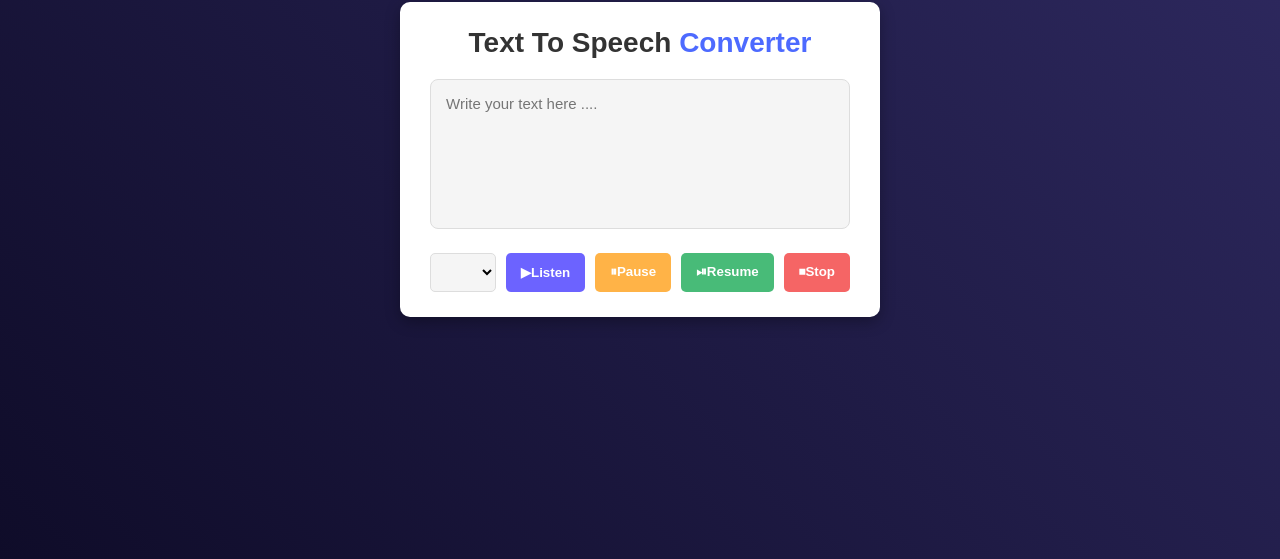
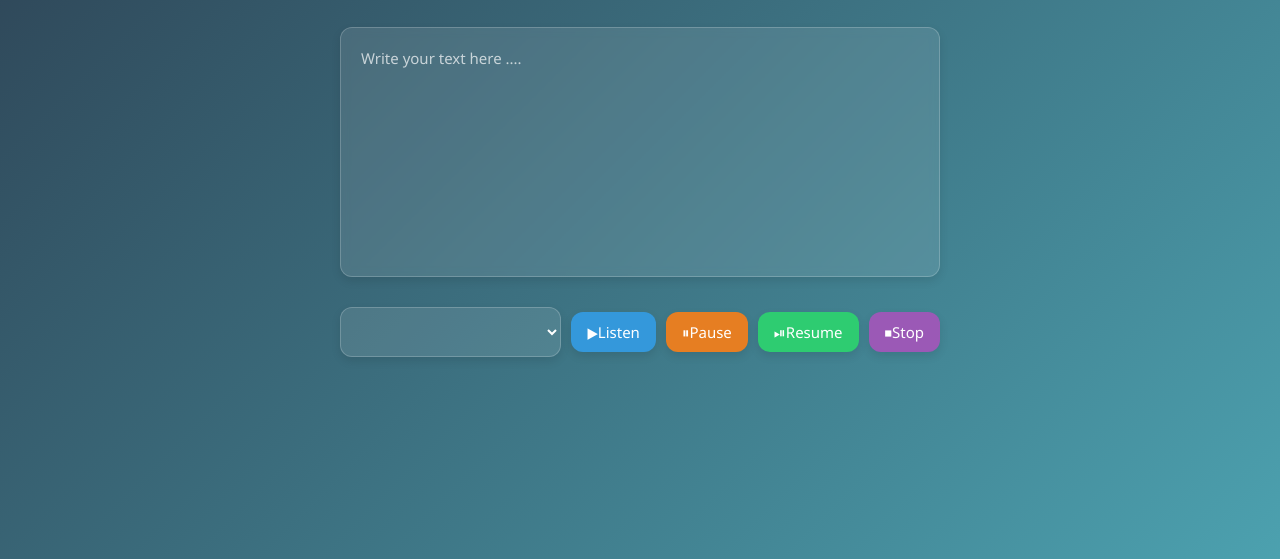
Before and after one commit to Shubhankar1211/Text-to-voice-converter, a plain HTML site: page index.html in a window 1280 px wide. Shown: the part 241-800 px from the top of the page. Drawn offline with Linux system fonts and the light colour scheme.

Commit message:
imporved the css of the proejct

```diff
--- a/style.css
+++ b/style.css
@@ -1,157 +1,146 @@
 * {
   margin: 0;
   padding: 0;
+  font-family: 'Segoe UI', Tahoma, Geneva, Verdana, sans-serif;
   box-sizing: border-box;
-  font-family: Arial, sans-serif;
 }
 
 body {
+  width: 100%;
+  min-height: 100vh;
+  background: linear-gradient(135deg, #2c3e50, #4ca1af);
   display: flex;
+  justify-content: center;
   align-items: center;
-  justify-content: center;
-  min-height: 100vh;
-  background: linear-gradient(45deg, #0f0c29, #302b63);
+  flex-direction: column;
+  padding: 15px;
 }
 
 .container {
-  width: 480px;
-  padding: 25px 30px;
-  background: #ffffff;
-  border-radius: 10px;
-  box-shadow: 0 5px 15px rgba(0, 0, 0, 0.3);
-  transition: transform 0.3s;
-}
-
-.container:hover {
-  transform: translateY(-5px);
+  width: 100%;
+  max-width: 600px;
+  display: flex;
+  justify-content: center;
+  align-items: center;
+  flex-direction: column;
 }
 
 h1 {
-  font-size: 28px;
-  font-weight: bold;
+  font-size: 2.5rem;
+  font-weight: 500;
+  margin: -30px 0 40px;
+  color: white;
   text-align: center;
-  margin-bottom: 20px;
-  color: #333;
 }
 
 h1 span {
-  color: #4d6aff;
-  border-bottom: 2px solid transparent;
-  transition: border-color 0.3s;
-}
-
-.container:hover h1 span {
-  border-color: #4d6aff;
+  color: #3dffc3;
 }
 
 textarea {
   width: 100%;
-  height: 150px;
-  background: #f5f5f5;
-  color: #333;
+  height: 250px;
+  background: rgba(255, 255, 255, 0.1);
+  color: #fff;
   font-size: 15px;
-  padding: 15px;
-  border-radius: 8px;
-  border: 1px solid #ddd;
-  outline: none;
+  border: 1px solid rgba(255, 255, 255, 0.2);
+  outline: 0;
+  padding: 20px;
+  border-radius: 12px;
   resize: none;
-  margin-bottom: 20px;
-  transition: border-color 0.3s, background-color 0.3s;
+  margin-bottom: 30px;
+  box-shadow: 0 4px 10px rgba(0, 0, 0, 0.1);
+  backdrop-filter: blur(5px);
 }
 
-textarea:focus {
-  border-color: #4d6aff;
-  background-color: #ffffff;
+textarea::placeholder {
+  color: rgba(255, 255, 255, 0.7);
 }
 
 .row {
+  width: 100%;
   display: flex;
+  align-items: center;
+  gap: 10px;
   flex-wrap: wrap;
-  gap: 10px;
 }
 
 select {
   flex: 1;
-  padding: 10px;
-  border-radius: 5px;
-  border: 1px solid #ddd;
-  background: #f5f5f5;
-  outline: none;
-  cursor: pointer;
-  transition: border-color 0.3s;
-}
-
-select:hover {
-  border-color: #4d6aff;
+  min-width: 120px;
+  color: #fff;
+  background: rgba(255, 255, 255, 0.1);
+  height: 50px;
+  padding: 0 20px;
+  outline: 0;
+  border: 1px solid rgba(255, 255, 255, 0.2);
+  border-radius: 12px;
+  box-shadow: 0 4px 10px rgba(0, 0, 0, 0.1);
 }
 
 button {
-  padding: 10px 15px;
-  border-radius: 5px;
-  border: none;
-  font-weight: bold;
+  color: #fff;
+  font-size: 15px;
+  padding: 10px 16px;
+  border-radius: 12px;
+  border: 0;
+  outline: 0;
   cursor: pointer;
+  display: flex;
+  align-items: center;
   transition: all 0.3s;
-}
-
-#playBtn {
-  background: #6c63ff;
-  color: white;
-}
-
-#pauseBtn {
-  background: #ffb347;
-  color: white;
-}
-
-#resumeBtn {
-  background: #48bb78;
-  color: white;
-}
-
-#stopBtn {
-  background: #f56565;
-  color: white;
+  white-space: nowrap;
+  font-weight: 500;
+  box-shadow: 0 4px 10px rgba(0, 0, 0, 0.1);
 }
 
 button:hover {
   transform: translateY(-3px);
-  box-shadow: 0 4px 8px rgba(0, 0, 0, 0.2);
+  box-shadow: 0 6px 12px rgba(0, 0, 0, 0.15);
 }
 
 button:active {
   transform: translateY(-1px);
-  box-shadow: 0 2px 4px rgba(0, 0, 0, 0.2);
+  box-shadow: 0 3px 6px rgba(0, 0, 0, 0.1);
 }
 
-#playBtn:hover {
-  background: #5a52d5;
-}
+#playBtn { background: #3498db; }
+#pauseBtn { background: #e67e22; }
+#resumeBtn { background: #2ecc71; }
+#stopBtn { background: #9b59b6; }
 
-#pauseBtn:hover {
-  background: #ffa324;
-}
+#playBtn:hover { background: #2980b9; }
+#pauseBtn:hover { background: #d35400; }
+#resumeBtn:hover { background: #27ae60; }
+#stopBtn:hover { background: #8e44ad; }
 
-#resumeBtn:hover {
-  background: #3da066;
-}
+@media (max-width: 650px) {
+  .row {
+    gap: 8px;
+  }
 
-#stopBtn:hover {
-  background: #e53e3e;
+  button {
+    padding: 8px 12px;
+    font-size: 14px;
+  }
 }
 
 @media (max-width: 500px) {
-  .container {
-    width: 95%;
-    padding: 20px;
+  .row {
+    flex-direction: column;
+    gap: 10px;
   }
 
-  .row {
-    flex-direction: column;
+  select, button {
+    width: 100%;
   }
 
-  button {
-    width: 100%;
-    margin-top: 5px;
+  h1 {
+    font-size: 1.8rem;
+    margin-top: 10px;
+  }
+
+  textarea {
+    height: 200px;
   }
 }
```
